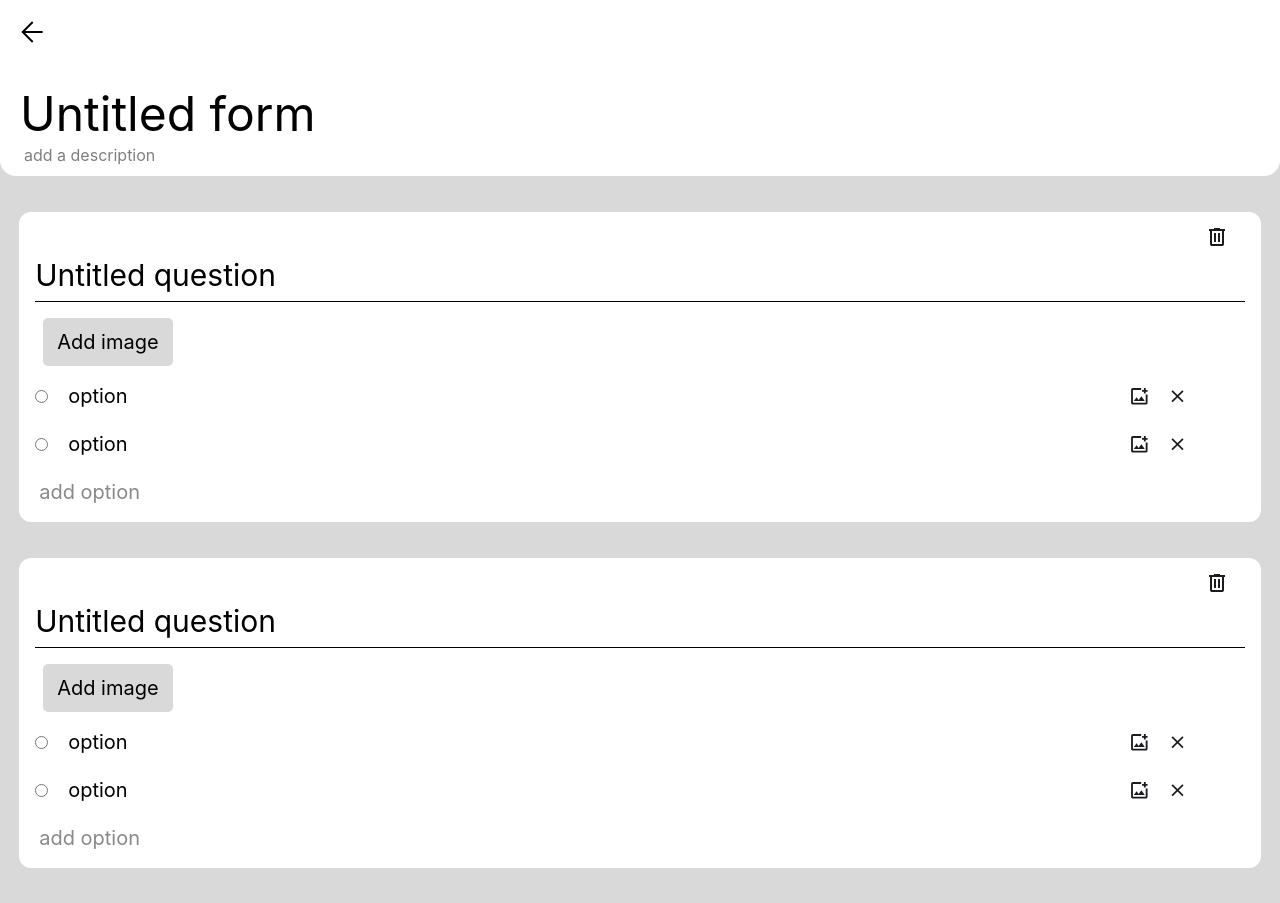
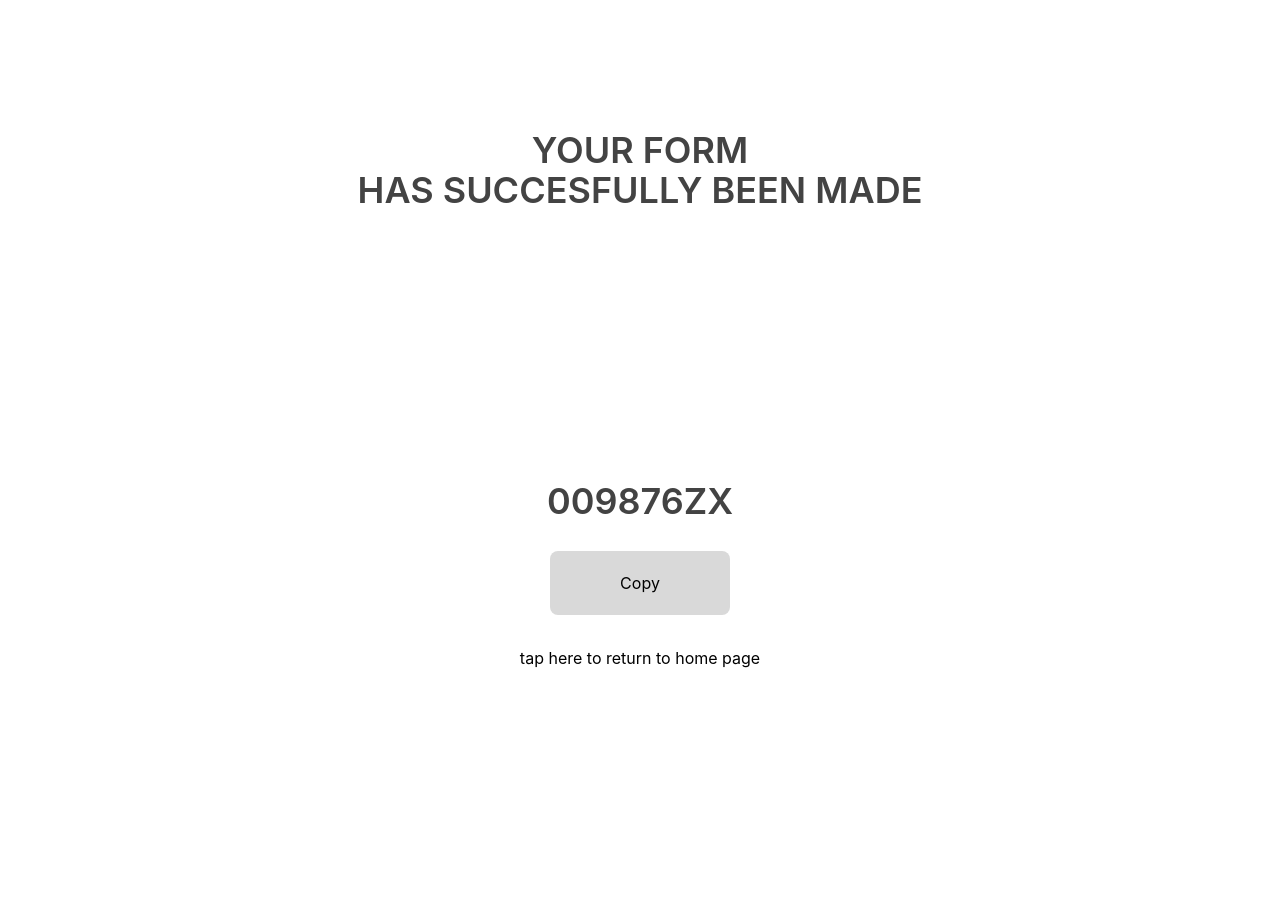
Before and after one commit to chaddjong/projek-vote, a React (Create React App) app: page /form-making in a window 1280 px wide. Shown: the top 903 px of the page. After the commit the page ends 800 px from the top, so only its background shows below. Built offline with nearby package versions, Linux system fonts and the light colour scheme.

Commit message:
form making

```diff
--- a/src/App.js
+++ b/src/App.js
@@ -3,16 +3,21 @@ import LoginPage from "./pages/LoginPage";
 import HomePage from "./pages/HomePage";
 import MobileFormMaking from "./pages/MobileFormMaking";
 import { BrowserRouter, Routes, Route } from "react-router-dom";
+import FormMaking from "./pages/DesktopFormMaking";
+import MakingToken from "./pages/DesktopMakingToken";
 
 function App() {
   return (
-    <BrowserRouter>
-      <Routes>
-        <Route path="/" element={<LoginPage />} />
-        <Route path="/home" element={<HomePage />} />
-        <Route path="/form-making" element={<MobileFormMaking />} />
-      </Routes>
-    </BrowserRouter>
+    // <BrowserRouter>
+    //   <Routes>
+    //     <Route path="/" element={<LoginPage />} />
+    //     <Route path="/home" element={<HomePage />} />
+    //     <Route path="/form-making" element={<MobileFormMaking />} />
+    //   </Routes>
+    // </BrowserRouter>
+    <div>
+      <MakingToken />
+    </div>
   );
 }
 
--- a/src/pages/DesktopMakingToken.jsx
+++ b/src/pages/DesktopMakingToken.jsx
@@ -2,8 +2,24 @@ import React from "react";
 
 export default function MakingToken() {
   return (
+    // <div className="h-[100vh] w-[100%] flex flex-col justify-evenly items-center">
+    //   <div className="h-[70vh] w-[50%]  flex flex-col justify-evenly items-center">
+    //     <p className="h-[30vh] w-[50%] text-center lg:text-4xl sm:text-3xl font-semibold text-[#434343]">
+    //       YOUR FORM <br /> HAS SUCCESFULLY BEEN MADE
+    //     </p>
+    //     <p className="font-semibold text-[#434343] text-4xl mt-[100px]">
+    //       009876ZX
+    //     </p>
+    //     <button className="h-[8vh] w-[14%] bg-[#D9D9D9] rounded-lg mt-5">
+    //       Copy
+    //     </button>
+    //     <a href="#" className="mt-5">
+    //       tap here to return to home page
+    //     </a>
+    //   </div>
+    // </div>
     <div className="h-[100vh] w-[100%] flex flex-col justify-evenly items-center">
-      <div className="h-[70vh] w-[50%]  flex flex-col justify-evenly items-center">
+      <div className="h-[70vh] w-[100%]  flex flex-col justify-evenly items-center">
         <p className="h-[30vh] w-[50%] text-center lg:text-4xl sm:text-3xl font-semibold text-[#434343]">
           YOUR FORM <br /> HAS SUCCESFULLY BEEN MADE
         </p>
--- a/src/pages/MobileFormMaking.jsx
+++ b/src/pages/MobileFormMaking.jsx
@@ -8,7 +8,8 @@ import { Link } from "react-router-dom";
 
 function MobileFormMaking() {
   return (
-    <body className="bg-[#D9D9D9] pb-2">
+    <div className="bg-[#D9D9D9] h-screen">
+      <div className="bg-[#D9D9D9] pb-2">
         <div className="flex justify-end items-end w-[100%] h-[100%]">
           <div class="mr-20 lg:hidden">
             <button className=" bg-[#EBEBEB] p-5 mt-[89vh] rounded-full shadow-[0_1.5px_7.3px_3.3px_rgba(0,0,0,0.25)] fixed z-20 active:bg-orange-400">
@@ -17,7 +18,7 @@ function MobileFormMaking() {
           </div>
         </div>
         <div>
-        <div className="flex flex-col justify-center items-center gap-5">
+          <div className="flex flex-col justify-center items-center gap-1">
             <div className=" bg-white w-full h-44 rounded-b-2xl">
               <div>
                 <button class="h-[4vh] w-[8%] sm:w-[5%] lg:w-[2.5%] m-4">
@@ -39,12 +40,8 @@ function MobileFormMaking() {
 
             <QuestionCard />
             <QuestionCard />
-          <QuestionCard />
-          <QuestionCard />
-          <QuestionCard />
-          <QuestionCard />
 
-          <div class="bg-white w-[97%] h-[18vh] rounded-2xl flex flex-col justify-center items-center">
+            <div class="bg-white w-[97%] h-[18vh] rounded-2xl flex flex-col justify-center items-center mt-5">
               <button class="w-[100%] h-[18vh] rounded-2xl flex flex-col justify-center items-center">
                 <img src={Add} class="h-[6vh] w-[8%]" />
               </button>
@@ -56,7 +53,8 @@ function MobileFormMaking() {
             </button>
           </div>
         </div>
-    </body>
+      </div>
+    </div>
   );
 }
 
```
Lines whose indentation alone changed are shown as unchanged.
